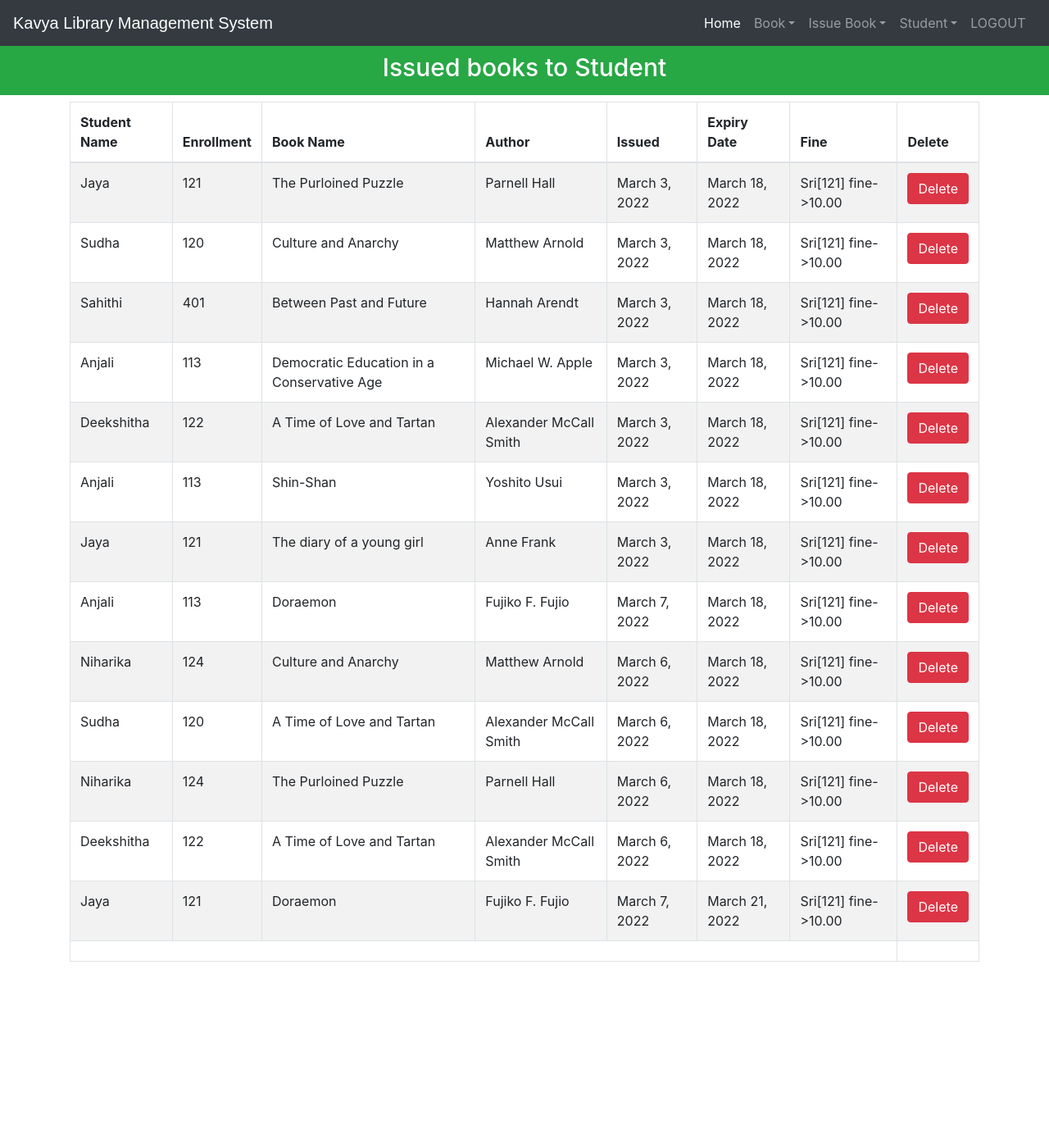
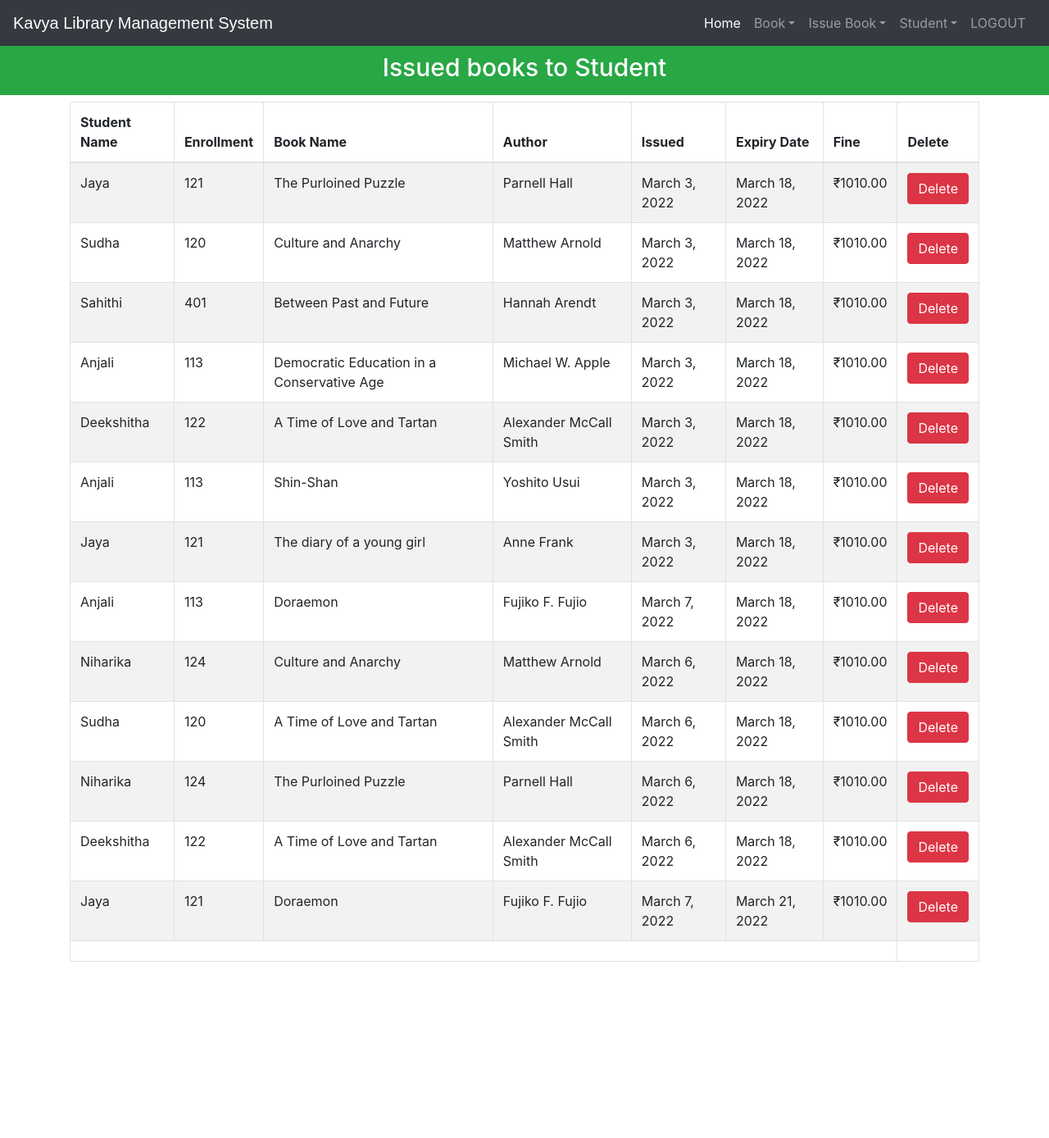
Before and after one commit to Kavya-Papisetty/DeveloperWebApp, a Django app: template library/templates/library/viewissuedbook.html in a window 1280 px wide. Shown: the top 1388 px of the page at 82% size. Run offline with Django 4.2, Linux system fonts and the light colour scheme; the template is opened without the code that fills it: values that come from a table or form of the project are taken from there, others are empty; data comes from the database, SQL or seed files in the repository; tables that the repository leaves empty hold one stand-in row (values such as "Sample post"); some libraries are stand-ins or nearby versions.

Commit message:
Update viewissuedbook.html

```diff
--- a/library/templates/library/viewissuedbook.html
+++ b/library/templates/library/viewissuedbook.html
@@ -97,7 +97,7 @@
               <td>{{t.book.author}}</td>
               <td>{{t.issuedate}}</td>
               <td>{{t.expirydate}}</td>
-              <td>{{fine}}</td>
+              <td>₹10{{fine.amount}}</td>
               <td><a href="/delete_issue/{{book.id}}/" class="btn btn-danger" onclick="confirm('Are you sure you want to delete this book details?')">Delete
             </tr>
           {% endfor %}
```
